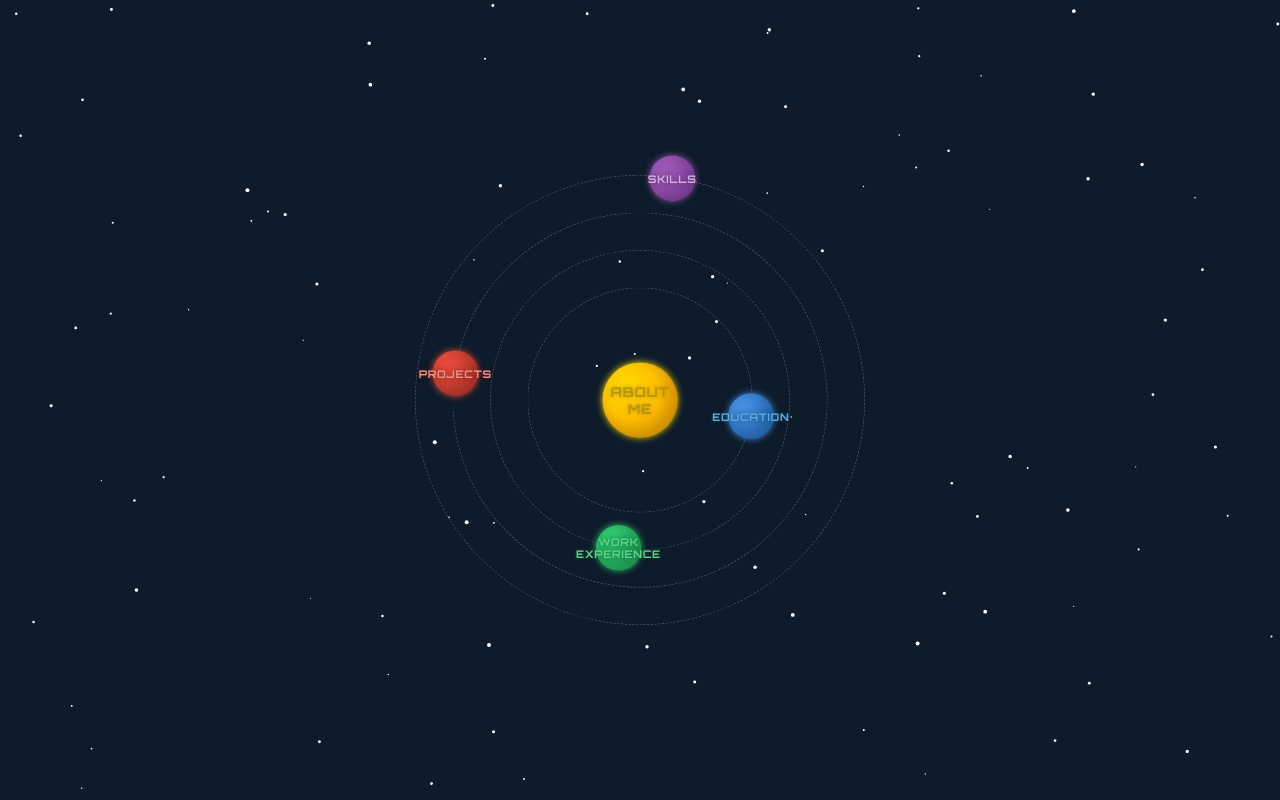
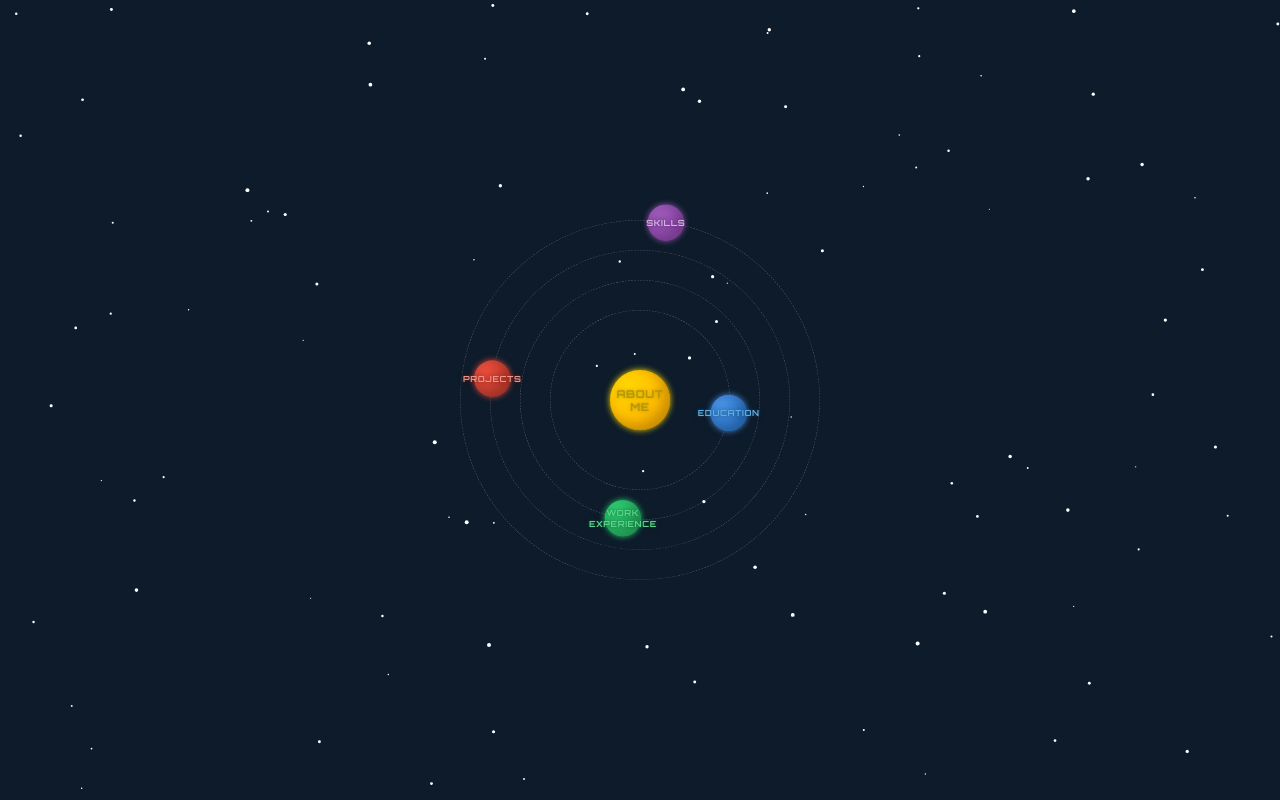
Before and after one commit to wcooper115/Solar_System_Resume, a plain HTML site: page index.html in a window 1280 px wide. Drawn offline with Linux system fonts and the light colour scheme.

Commit message:
Update style.css

```diff
--- a/style.css
+++ b/style.css
@@ -117,7 +117,7 @@ canvas {
     width: 800px;
     height: 800px;
     z-index: 1; /* Solar system should be in front of stars */
-    transform: scale(0.75); /* Scale down to 75% of the original size */
+    transform: scale(0.60); /* Scale down to 75% of the original size */
     transform-origin: center; /* Ensure the scaling happens from the center */
 }
 
```
